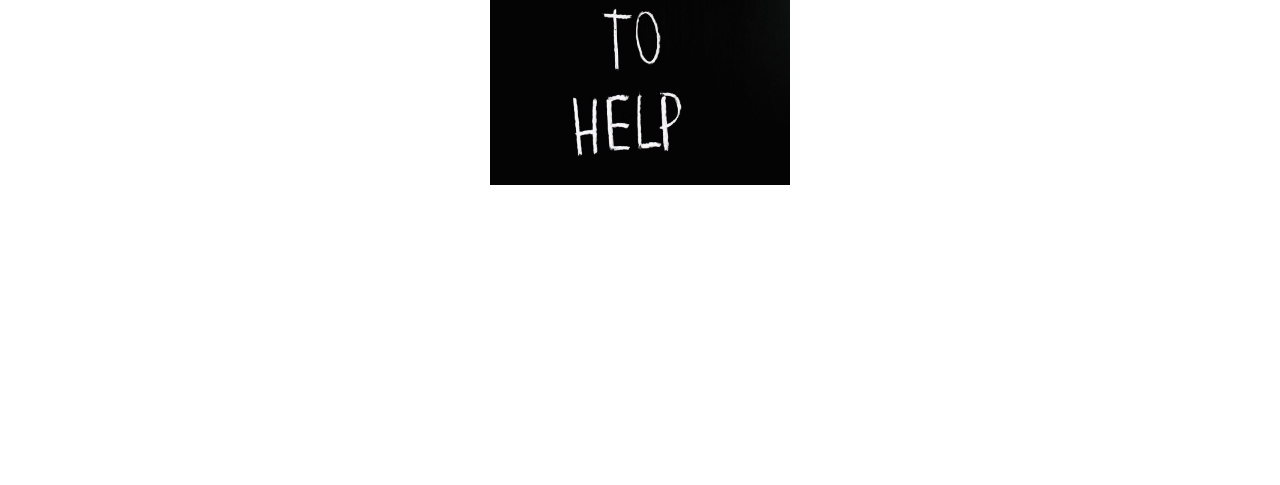
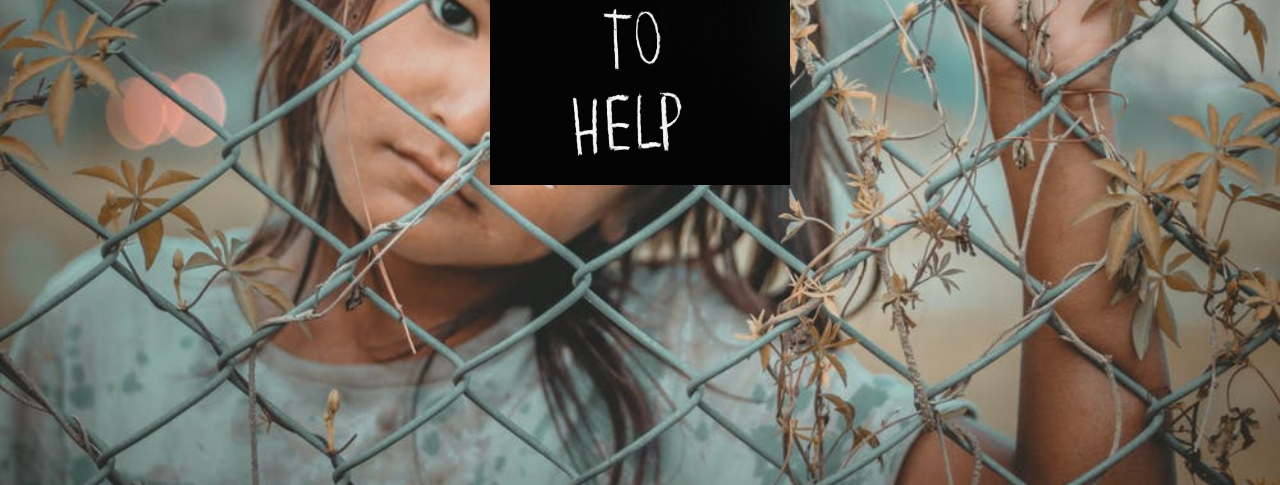
Before and after one commit to shreyaaaaa801/Donation_static_website, a plain HTML site: page index.html in a window 1280 px wide. Shown: the part 315-800 px from the top of the page. Drawn offline with Linux system fonts and the light colour scheme.

Commit message:
Update style.css

```diff
--- a/style.css
+++ b/style.css
@@ -8,7 +8,7 @@ body,html{
     font-family: 'Times New Roman', Times, serif;
 }
 .bg{
-    background-image: url("bg.jpeg");
+    background-image: url("bg_img.jpeg");
     height: 100%;
     background-position: center;
     background-repeat: no-repeat;
```
